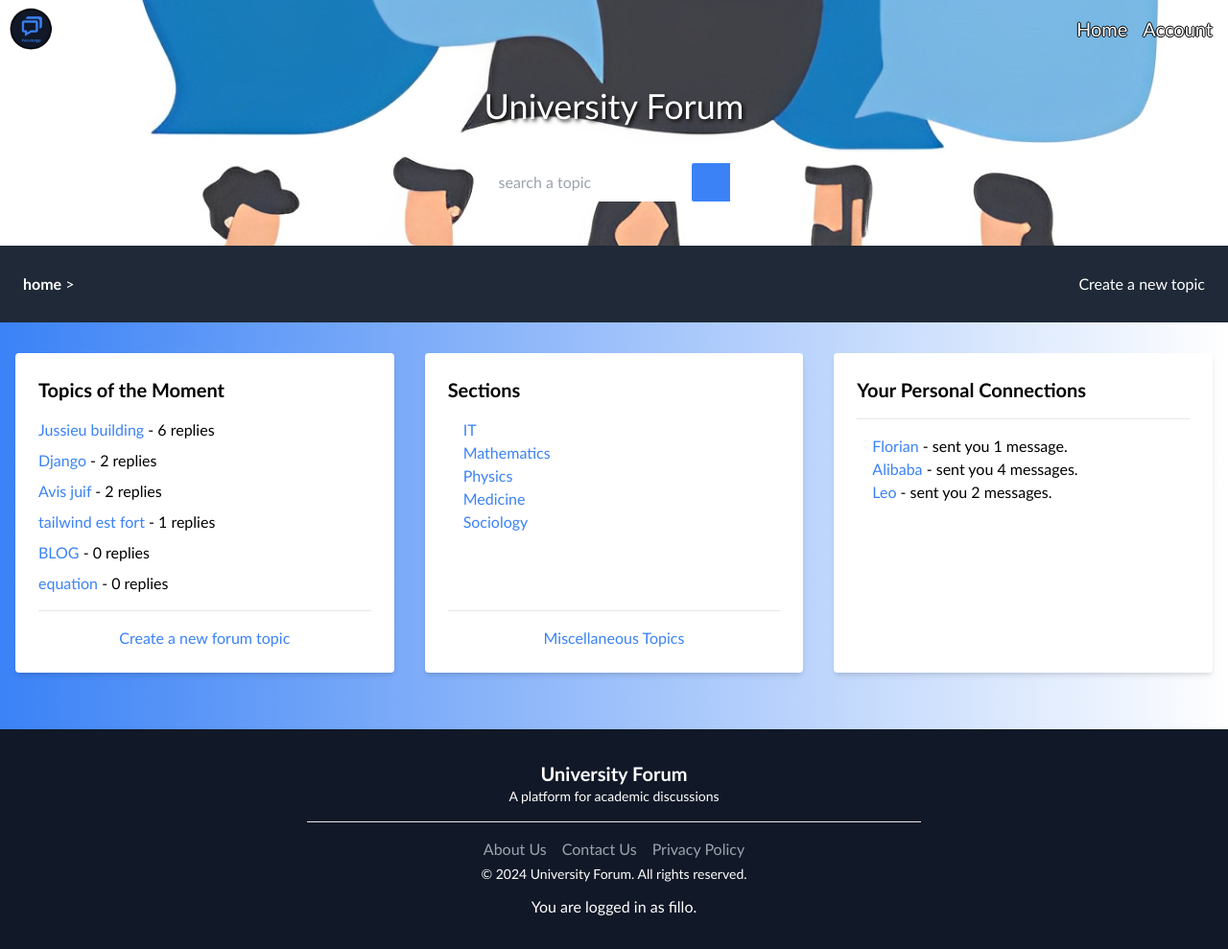
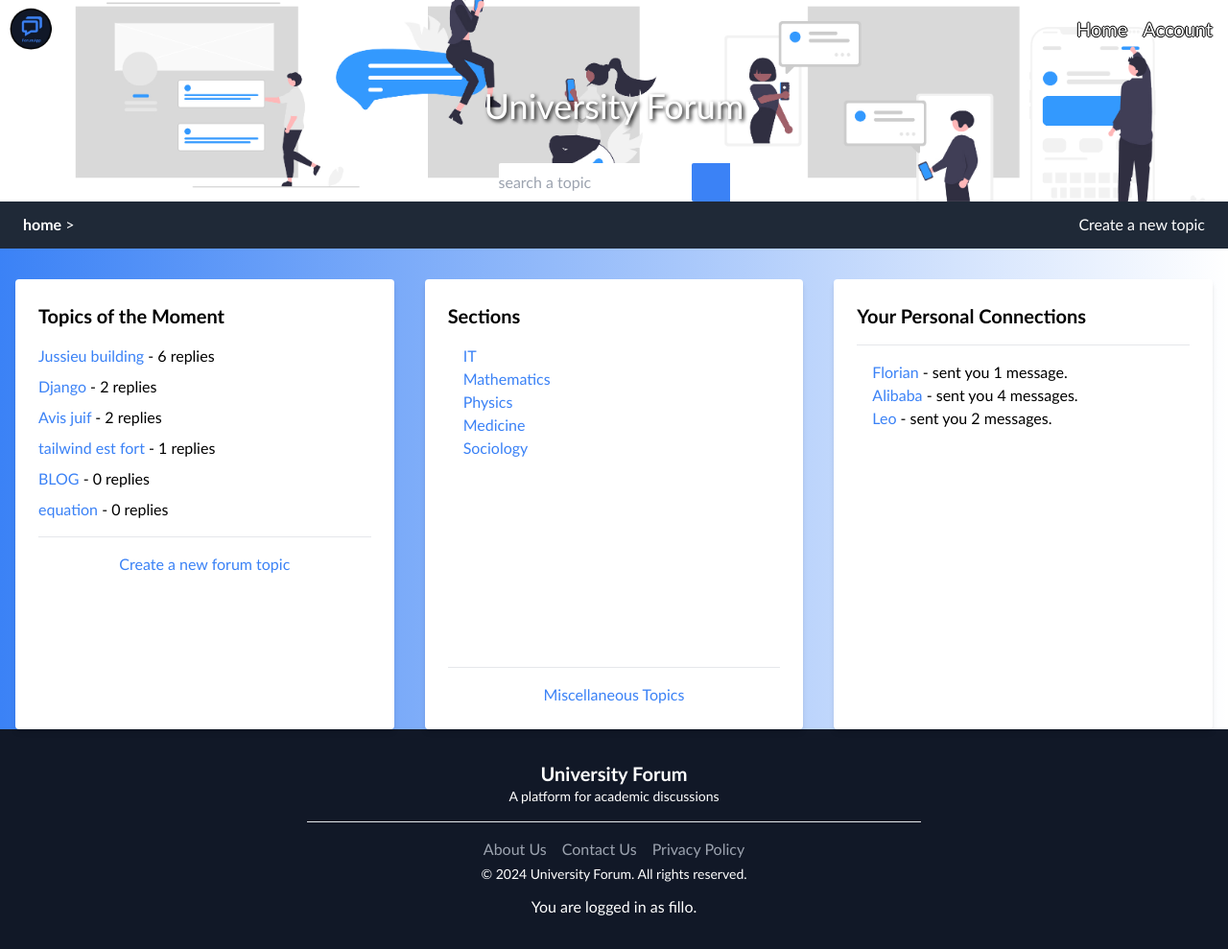
Before and after one commit to ffillouxdev/Django-forum, a Django app: page /home/ in a window 1280 px wide. Shown: the whole page at 96% size. Run offline with Django 4.2, Linux system fonts and the light colour scheme; a user stored in the database is signed in; data comes from the database, SQL or seed files in the repository; some libraries are stand-ins or nearby versions.

Commit message:
changement banniere

```diff
--- a/forumApp/forum/templates/forum/IT-section.html
+++ b/forumApp/forum/templates/forum/IT-section.html
@@ -5,7 +5,7 @@
 {% block extra_css %}
 <style>
     .bg-img-first_section {
-        background-image: url("{% static 'assets/bghome.jpg' %}");
+        background-image: url("{% static 'assets/bannerForum.jpg' %}");
     }
 </style>
 {% endblock extra_css %}
--- a/forumApp/forum/templates/forum/MATH-section.html
+++ b/forumApp/forum/templates/forum/MATH-section.html
@@ -5,7 +5,7 @@
 {% block extra_css %}
 <style>
     .bg-img-first_section {
-        background-image: url("{% static 'assets/bghome.jpg' %}");
+        background-image: url("{% static 'assets/bannerForum.jpg' %}");
     }
 </style>
 {% endblock extra_css %}
--- a/forumApp/forum/templates/forum/MEDECINE-section.html
+++ b/forumApp/forum/templates/forum/MEDECINE-section.html
@@ -5,7 +5,7 @@
 {% block extra_css %}
 <style>
     .bg-img-first_section {
-        background-image: url("{% static 'assets/bghome.jpg' %}");
+        background-image: url("{% static 'assets/bannerForum.jpg' %}");
     }
 </style>
 {% endblock extra_css %}
--- a/forumApp/forum/templates/forum/PHYS-section.html
+++ b/forumApp/forum/templates/forum/PHYS-section.html
@@ -5,7 +5,7 @@
 {% block extra_css %}
 <style>
     .bg-img-first_section {
-        background-image: url("{% static 'assets/bghome.jpg' %}");
+        background-image: url("{% static 'assets/bannerForum.jpg' %}");
     }
 </style>
 {% endblock extra_css %}
--- a/forumApp/forum/templates/forum/SOCIOLOGY-section.html
+++ b/forumApp/forum/templates/forum/SOCIOLOGY-section.html
@@ -5,7 +5,7 @@
 {% block extra_css %}
 <style>
     .bg-img-first_section {
-        background-image: url("{% static 'assets/bghome.jpg' %}");
+        background-image: url("{% static 'assets/bannerForum.jpg' %}");
     }
 </style>
 {% endblock extra_css %}
--- a/forumApp/forum/templates/forum/account.html
+++ b/forumApp/forum/templates/forum/account.html
@@ -5,7 +5,7 @@
 {% block extra_css %}
 <style>
   .bg-img-first_section {
-    background-image: url("{% static 'assets/bghome.jpg' %}");
+    background-image: url("{% static 'assets/bannerForum.jpg' %}");
     background-size: cover;
   }
 </style>
--- a/forumApp/forum/templates/forum/home.html
+++ b/forumApp/forum/templates/forum/home.html
@@ -5,7 +5,7 @@
 {% block extra_css %}
 <style>
     .bg-img-first_section {
-        background-image: url("{% static 'assets/bghome.jpg' %}");
+        background-image: url("{% static 'assets/bannerForum.jpg' %}");
     }
 </style>
 {% endblock extra_css %}
@@ -32,7 +32,7 @@
             </div>
         </div>
 
-        <div class="grid grid-cols-1 md:grid-cols-2 lg:grid-cols-3 gap-8 justify-center mt-8 mx-4">
+        <div class="grid grid-cols-1 md:grid-cols-2 lg:grid-cols-3 gap-8 justify-center mt-8 mx-4 h-full">
             <div class="bg-white shadow-md rounded p-6 slideRighttoLeft1">
                 <h3 class="text-xl font-semibold mb-4">Topics of the Moment</h3>
                 <ol>
--- a/forumApp/forum/templates/forum/miscellaneous_topics.html
+++ b/forumApp/forum/templates/forum/miscellaneous_topics.html
@@ -5,7 +5,7 @@
 {% block extra_css %}
 <style>
     .bg-img-first_section {
-        background-image: url("{% static 'assets/bghome.jpg' %}");
+        background-image: url("{% static 'assets/bannerForum.jpg' %}");
     }
 </style>
 {% endblock extra_css %}
--- a/forumApp/forum/templates/forum/new_ftopic.html
+++ b/forumApp/forum/templates/forum/new_ftopic.html
@@ -4,7 +4,7 @@
 {% block extra_css %}
 <style>
     .bg-img-first_section {
-        background-image: url("{% static 'assets/bghome.jpg' %}");
+        background-image: url("{% static 'assets/bannerForum.jpg' %}");
     }
 </style>
 {% endblock extra_css %}
--- a/forumApp/forum/templates/forum/topic_detail.html
+++ b/forumApp/forum/templates/forum/topic_detail.html
@@ -9,7 +9,7 @@
     }
 
     .bg-img-first_section {
-        background-image: url("{% static 'assets/bghome.jpg' %}");
+        background-image: url("{% static 'assets/bannerForum.jpg' %}");
     }
 </style>
 {% endblock extra_css %}
```
Also changed, not shown: forumApp/static/assets/bannerForum.jpg (added).
